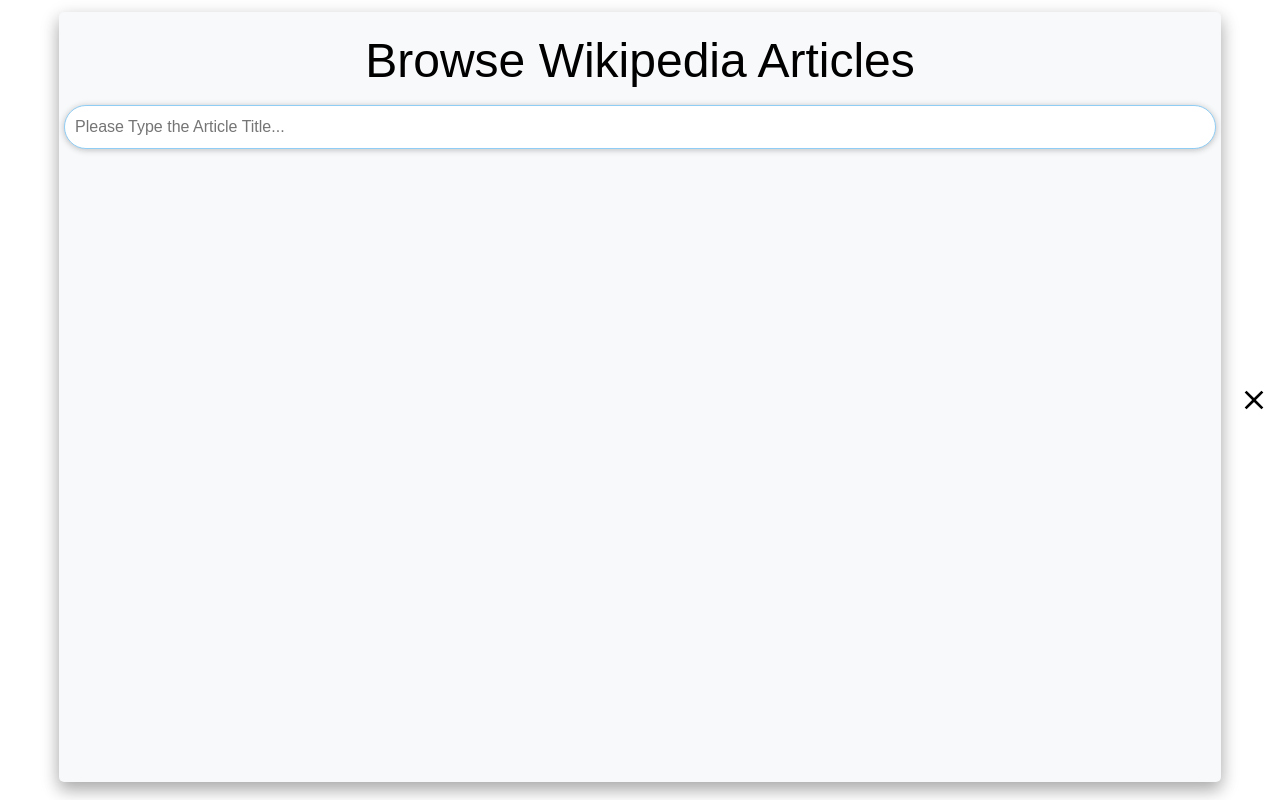
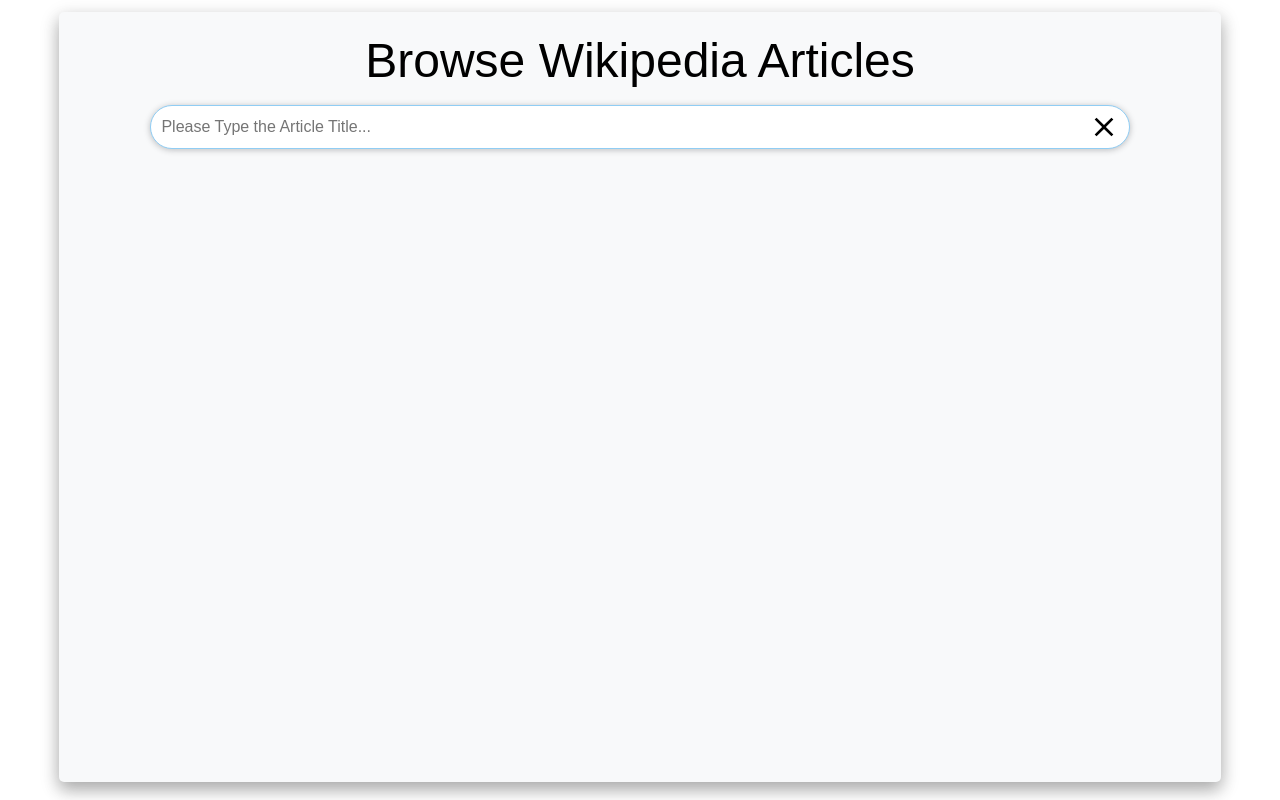
Before and after one commit to saeedafroozi/-wikipedia-article, a React (Create React App) app in the folder client/: page / in a window 1280 px wide. Built offline with nearby package versions, Linux system fonts and the light colour scheme.

Commit message:
implement a new custom hook to announce the scroll of view page and use it to change the position of search box according to the scroll position

```diff
--- a/client/src/components/SearchBox.tsx
+++ b/client/src/components/SearchBox.tsx
@@ -1,6 +1,7 @@
 import React from 'react';
 import styled from "styled-components";
 import { ReactComponent as Trash } from '../asset/icons/trash.svg'
+import { useScroll } from '../hooks/useScroll'
 
 interface Props {
   onRemove: () => void;
@@ -24,8 +25,11 @@
   }
 `;
 
-const Container = styled.div`
+const Container = styled.div<{ isScroll: boolean }>`
   margin:0 auto;
+  width:${prop => `${prop.isScroll ? 90 : 85}%`};
+  position:${prop => `${prop.isScroll ? 'fixed' : 'relative'}`};
+  top:${prop => `${prop.isScroll ? 2 : 'unset'}px`};
 
   @media (max-width: 1024px) {
     width: 100%;
@@ -52,12 +56,13 @@
 `;
 
 const SearchBox: React.FC<Props> = ({ onRemove, onChange, placeholder, keyword }) => (
-  <Container >
+  <Container isScroll={useScroll()}>
     <SearchInput
       placeholder={placeholder}
       onChange={(event: React.ChangeEvent<HTMLInputElement>) => onChange((event.target.value))}
       value={keyword}
       autoFocus={true}
+      data-testid='searchInput'
     />
     <Button onClick={onRemove}></Button>
   </Container>
--- /dev/null
+++ b/client/src/hooks/useScroll.tsx
@@ -0,0 +1,17 @@
+import { useEffect, useState } from 'react';
+
+export function useScroll() {
+  const [scrollStart, setscrollStart] = useState(false);
+  const handleScroll = () => {
+    const winScroll = document.body.scrollTop || document.documentElement.scrollTop;
+    console.log(winScroll);
+    setscrollStart(winScroll <= 15 ? false : true)
+  };
+  useEffect(() => {
+    window.addEventListener("scroll", handleScroll);
+    return () => window.removeEventListener("scroll", handleScroll);
+  },
+    []
+  )
+  return scrollStart;
+}
```
